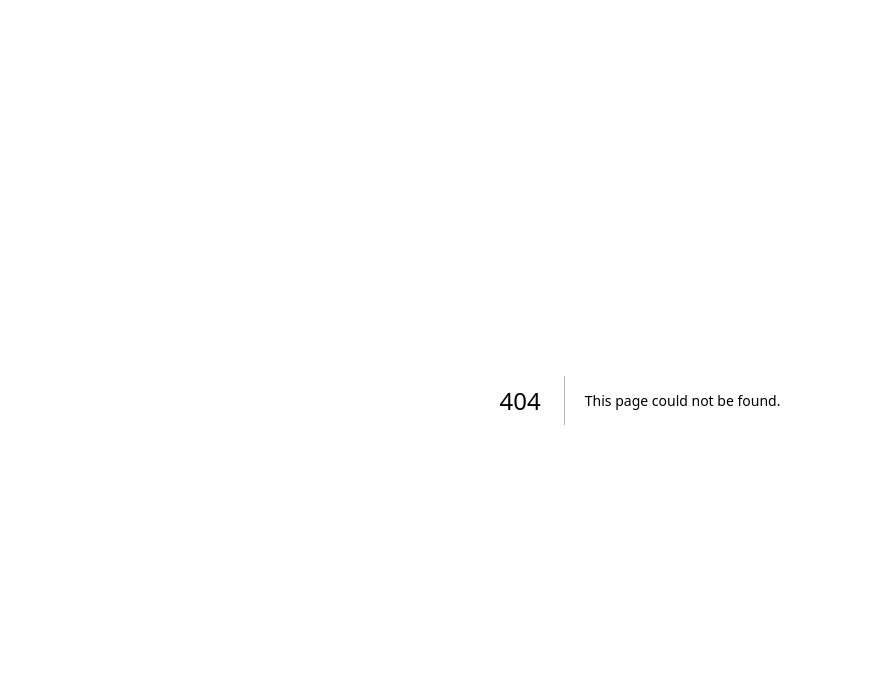
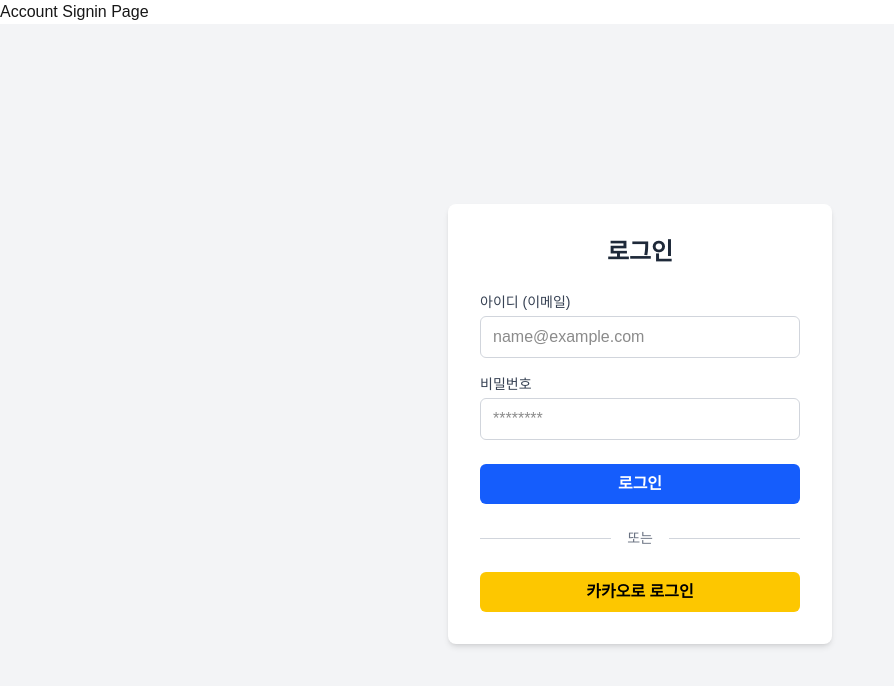
Before and after one commit to happy8131/product_catalog, a Next.js app: page /account/signin in a window 1280 px wide. Before the commit this address had no page. Shown: the top 686 px of the page, without its empty margins (0-894 px from the left). Built offline with nearby package versions, Linux system fonts and the light colour scheme.

Commit message:
커스텀 로그인

```diff
--- /dev/null
+++ b/app/account/signin/page.tsx
@@ -0,0 +1,10 @@
+import AccountSigninCP from '@/components/account/accountSigninCP';
+
+export default function AccountSigninPage() {
+    return (
+        <div>
+            <div>Account Signin Page</div>
+            <AccountSigninCP />
+        </div>
+    );
+}
--- /dev/null
+++ b/components/account/accountSigninCP.tsx
@@ -0,0 +1,84 @@
+'use client';
+
+import { signIn } from 'next-auth/react';
+import { useState } from 'react';
+
+export default function AccountSigninCP() {
+    const [username, setUsername] = useState('');
+    const [password, setPassword] = useState('');
+
+    const handleClickSignin = (e: React.MouseEvent) => {
+        signIn('credentials', { username, password, callbackUrl: '/' });
+    };
+
+    const handleClickKakao = (e) => {
+        signIn('kakao', { callbackUrl: '/' });
+    };
+
+    return (
+        <div className="flex items-center justify-center min-h-screen bg-gray-100 p-4">
+            <div className="w-full max-w-sm bg-white p-8 rounded-lg shadow-md">
+                <h1 className="text-2xl font-bold text-center text-gray-800 mb-6">
+                    로그인
+                </h1>
+
+                <div className="mb-4">
+                    <label
+                        htmlFor="username"
+                        className="block text-sm font-medium text-gray-700 mb-1"
+                    >
+                        아이디 (이메일)
+                    </label>
+                    <input
+                        type="text"
+                        id="username"
+                        name="username"
+                        value={username}
+                        onChange={(e) => setUsername(e.target.value)}
+                        className="w-full px-3 py-2 border border-gray-300 rounded-md focus:outline-none focus:ring-2 focus:ring-blue-500"
+                        placeholder="name@example.com"
+                    />
+                </div>
+                <div className="mb-6">
+                    <label
+                        htmlFor="password"
+                        className="block text-sm font-medium text-gray-700 mb-1"
+                    >
+                        비밀번호
+                    </label>
+                    <input
+                        type="password"
+                        id="password"
+                        name="password"
+                        value={password}
+                        onChange={(e) => setPassword(e.target.value)}
+                        className="w-full px-3 py-2 border border-gray-300 rounded-md focus:outline-none focus:ring-2 focus:ring-blue-500"
+                        placeholder="********"
+                    />
+                </div>
+                <button
+                    type="submit"
+                    onClick={handleClickSignin}
+                    className="w-full bg-blue-600 text-white font-semibold py-2 rounded-md hover:bg-blue-700 transition-colors"
+                >
+                    로그인
+                </button>
+
+                <div className="flex items-center my-6">
+                    <div className="flex-grow border-t border-gray-300"></div>
+                    <span className="flex-shrink mx-4 text-gray-500 text-sm">
+                        또는
+                    </span>
+                    <div className="flex-grow border-t border-gray-300"></div>
+                </div>
+
+                <button
+                    onClick={handleClickKakao}
+                    className="w-full bg-yellow-400 text-black font-semibold py-2 rounded-md hover:bg-yellow-500 transition-colors flex items-center justify-center space-x-2"
+                >
+                    <span>카카오로 로그인</span>
+                </button>
+            </div>
+        </div>
+    );
+}
```
